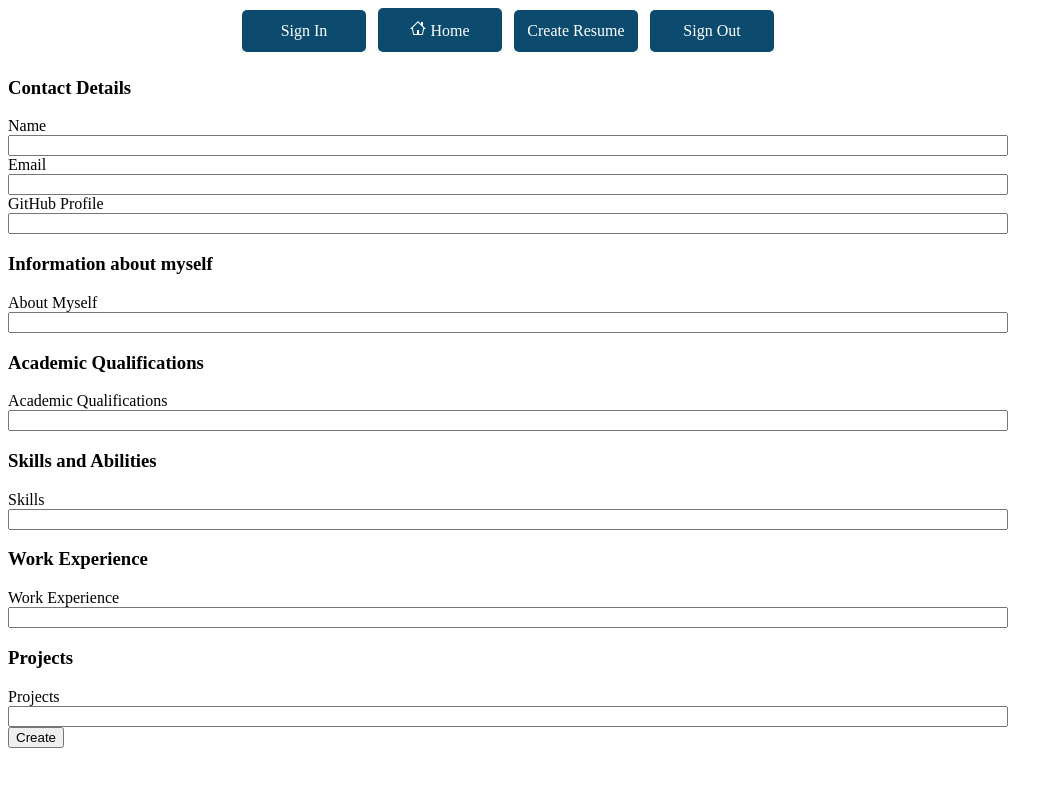
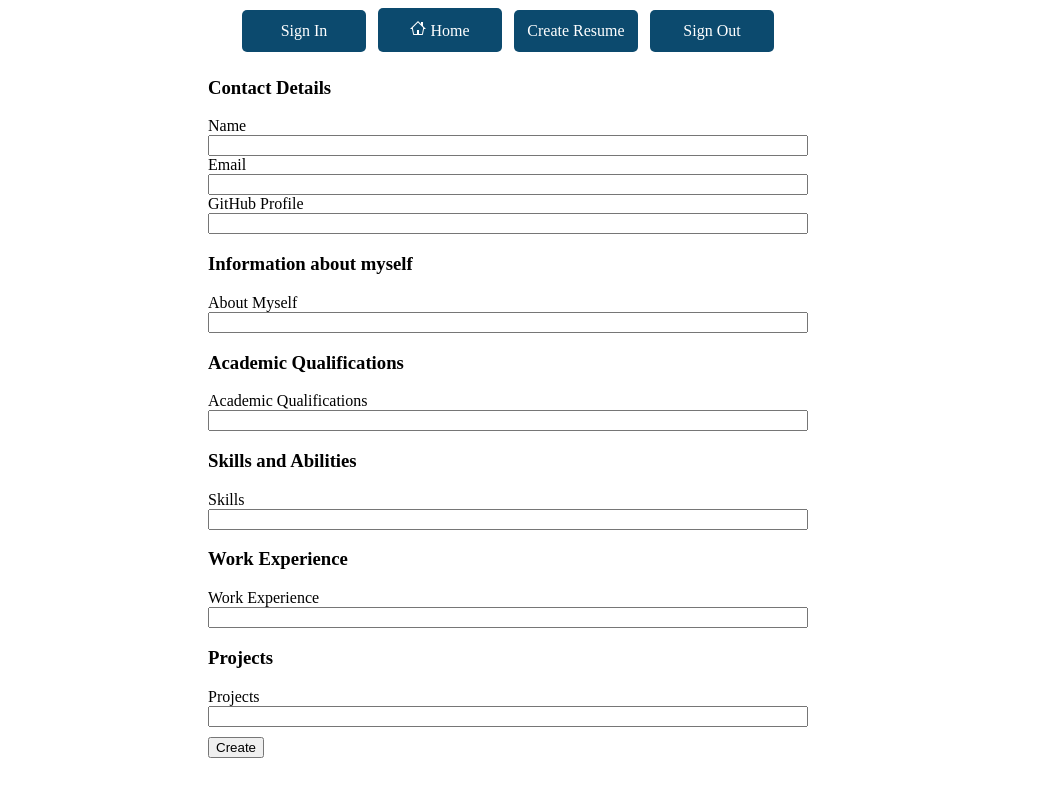
Before and after one commit to evansochieng/react-project, a React (Create React App) app: page /createresume in a window 1280 px wide. Shown: the top 796 px of the page, without its empty margins (0-1063 px from the left). Built offline with nearby package versions, Linux system fonts and the light colour scheme.

Commit message:
Style create resume page

```diff
--- a/src/components/CreateResume.js
+++ b/src/components/CreateResume.js
@@ -51,11 +51,19 @@ function CreateResume({ addNewResume }) {
   }
 
   return (
-    <div>
+    <div
+      style={{
+        display: "flex",
+        justifyContent: 'center',
+        alignItems: 'center',
+        textAlign: "left",
+        width: "1000px",
+      }}
+    >
       <form className="resume" onSubmit={(e) => createResume(e)}>
         {/* Contact details: official name, githubUsername, phone, email */}
         <div
-          style={{ display: "flex", flexDirection: "column", width: "1000px" }}
+          style={{ display: "flex", flexDirection: "column", width: "600px" }}
         >
           <h3>Contact Details</h3>
           <label htmlFor="name">Name</label>
@@ -85,7 +93,7 @@ function CreateResume({ addNewResume }) {
         {/* Information about myself */}
         <div
           className="about"
-          style={{ display: "flex", flexDirection: "column", width: "1000px" }}
+          style={{ display: "flex", flexDirection: "column", width: "600px" }}
         >
           <h3>Information about myself</h3>
           <label htmlFor="about">About Myself</label>
@@ -100,7 +108,7 @@ function CreateResume({ addNewResume }) {
         {/* Education */}
         <div
           className="education"
-          style={{ display: "flex", flexDirection: "column", width: "1000px" }}
+          style={{ display: "flex", flexDirection: "column", width: "600px" }}
         >
           <h3>Academic Qualifications</h3>
           <label htmlFor="education">Academic Qualifications</label>
@@ -115,7 +123,7 @@ function CreateResume({ addNewResume }) {
         {/* Skills and Abilities */}
         <div
           className="skills"
-          style={{ display: "flex", flexDirection: "column", width: "1000px" }}
+          style={{ display: "flex", flexDirection: "column", width: "600px" }}
         >
           <h3>Skills and Abilities</h3>
           <label htmlFor="skills">Skills</label>
@@ -131,7 +139,7 @@ function CreateResume({ addNewResume }) {
         {/* Work Experience */}
         <div
           className="experience"
-          style={{ display: "flex", flexDirection: "column", width: "1000px" }}
+          style={{ display: "flex", flexDirection: "column", width: "600px" }}
         >
           <h3>Work Experience</h3>
           <label htmlFor="experience">Work Experience</label>
@@ -147,7 +155,7 @@ function CreateResume({ addNewResume }) {
         {/* Projects */}
         <div
           className="projects"
-          style={{ display: "flex", flexDirection: "column", width: "1000px" }}
+          style={{ display: "flex", flexDirection: "column", width: "600px" }}
         >
           <h3>Projects</h3>
           <label htmlFor="projects">Projects</label>
@@ -161,7 +169,7 @@ function CreateResume({ addNewResume }) {
         </div>
 
         {/* Submit button */}
-        <button>Create</button>
+        <button style={{marginTop: '10px', textAlign: 'center'}}>Create</button>
       </form>
     </div>
   );
```
